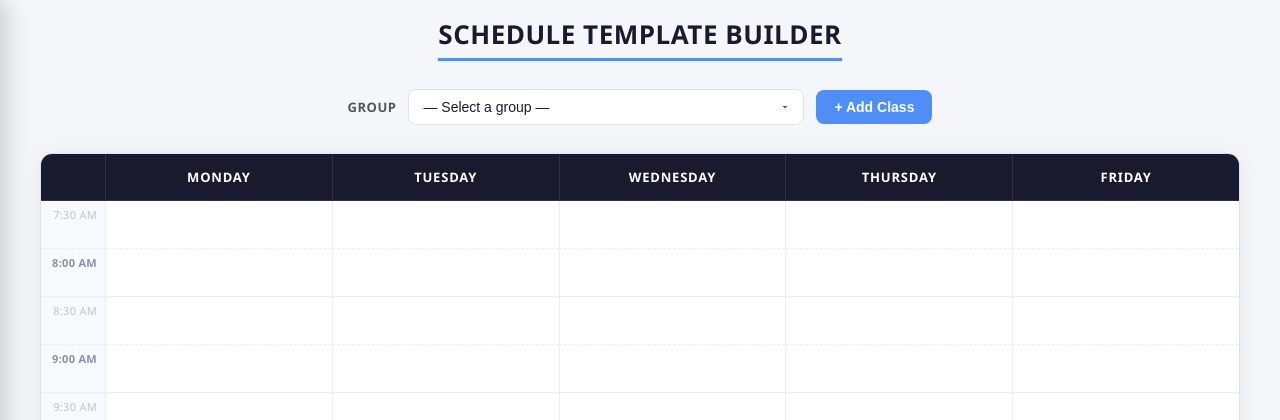
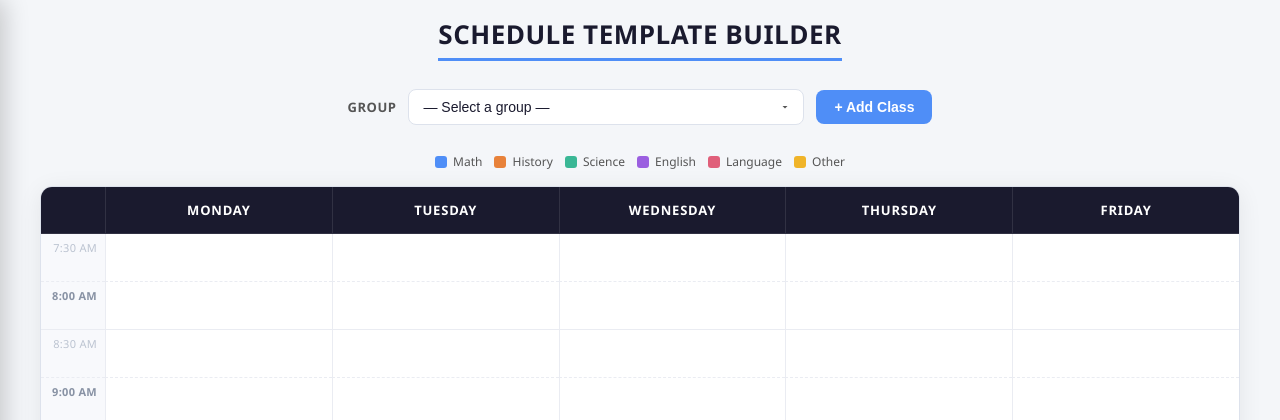
Before and after one commit to AnthM0/school-scheduler, a Django app: page /schedule-template/ in a window 1280 px wide. Shown: the part 56-476 px from the top of the page. Run offline with Django 5.2, Linux system fonts and the light colour scheme; data comes from the database, SQL or seed files in the repository; both versions use the stored data as it was after the commit.

Commit message:
Add subjects and color coding

```diff
--- a/myapp/models.py
+++ b/myapp/models.py
@@ -6,6 +6,15 @@ DAYS_OF_WEEK = [
     ('wednesday', 'Wednesday'),
     ('thursday', 'Thursday'),
     ('friday', 'Friday'),
+]
+
+SUBJECTS = [
+    ('math', 'Math'),
+    ('history', 'History'),
+    ('science', 'Science'),
+    ('english', 'English'),
+    ('language', 'Language'),
+    ('other', 'Other'),
 ]
 
 class Group(models.Model):
@@ -36,6 +45,7 @@ class Group(models.Model):
 
 class Class(models.Model):
     name = models.CharField(max_length=100)
+    subject = models.CharField(max_length=20, choices=SUBJECTS, default='other')
     start_time = models.TimeField()
     end_time = models.TimeField()
     minutes = models.PositiveIntegerField(editable=False, default=0)
--- a/myapp/templates/myapp/schedule_template.html
+++ b/myapp/templates/myapp/schedule_template.html
@@ -308,6 +308,20 @@
 
     .class-modal-close:hover { color: #333; }
 
+    .class-block.subject-math     { background: #4f8ef7; box-shadow: 0 2px 6px rgba(79,142,247,0.3); }
+    .class-block.subject-history  { background: #e8823a; box-shadow: 0 2px 6px rgba(232,130,58,0.3); }
+    .class-block.subject-science  { background: #3ab795; box-shadow: 0 2px 6px rgba(58,183,149,0.3); }
+    .class-block.subject-english  { background: #9b5fe0; box-shadow: 0 2px 6px rgba(155,95,224,0.3); }
+    .class-block.subject-language { background: #e05f7a; box-shadow: 0 2px 6px rgba(224,95,122,0.3); }
+    .class-block.subject-other    { background: #f0b429; box-shadow: 0 2px 6px rgba(240,180,41,0.3); }
+
+    .class-block.subject-math:hover     { background: #3a7be0; }
+    .class-block.subject-history:hover  { background: #d06e28; }
+    .class-block.subject-science:hover  { background: #2a9e7e; }
+    .class-block.subject-english:hover  { background: #8044cc; }
+    .class-block.subject-language:hover { background: #c44d68; }
+    .class-block.subject-other:hover    { background: #d49e1a; }
+
     .form-row {
         display: grid;
         grid-template-columns: 1fr 1fr;
@@ -372,6 +386,28 @@
         </select>
         <button class="add-class-btn">+ Add Class</button>
     </div>
+
+    <div style="display:flex; gap:12px; flex-wrap:wrap; justify-content:center; margin-bottom:16px;">
+        <div style="display:flex; align-items:center; gap:6px; font-size:12px; color:#555;">
+            <span style="width:12px; height:12px; border-radius:3px; background:#4f8ef7; display:inline-block;"></span>Math
+        </div>
+        <div style="display:flex; align-items:center; gap:6px; font-size:12px; color:#555;">
+            <span style="width:12px; height:12px; border-radius:3px; background:#e8823a; display:inline-block;"></span>History
+        </div>
+        <div style="display:flex; align-items:center; gap:6px; font-size:12px; color:#555;">
+            <span style="width:12px; height:12px; border-radius:3px; background:#3ab795; display:inline-block;"></span>Science
+        </div>
+        <div style="display:flex; align-items:center; gap:6px; font-size:12px; color:#555;">
+            <span style="width:12px; height:12px; border-radius:3px; background:#9b5fe0; display:inline-block;"></span>English
+        </div>
+        <div style="display:flex; align-items:center; gap:6px; font-size:12px; color:#555;">
+            <span style="width:12px; height:12px; border-radius:3px; background:#e05f7a; display:inline-block;"></span>Language
+        </div>
+        <div style="display:flex; align-items:center; gap:6px; font-size:12px; color:#555;">
+            <span style="width:12px; height:12px; border-radius:3px; background:#f0b429; display:inline-block;"></span>Other
+        </div>
+    </div>
+
     <div class="schedule-grid" id="scheduleGrid">
         <!-- Headers -->
         <div class="header-spacer"></div>
@@ -447,6 +483,18 @@
                 <input type="text" id="class_name" name="class_name" class="modal-input"
                     placeholder="e.g. Math, English..."
                     value="{{ class_form_data.class_name|default:'' }}" required />
+            </div>
+
+            <div class="form-group">
+                <label for="class_subject">Subject</label>
+                <select id="class_subject" name="subject" class="modal-input">
+                    <option value="other">Other</option>
+                    <option value="math">Math</option>
+                    <option value="history">History</option>
+                    <option value="science">Science</option>
+                    <option value="english">English</option>
+                    <option value="language">Language</option>
+                </select>
             </div>
 
             <div class="form-group">
@@ -585,6 +633,7 @@
             form.action = `/schedule-template/edit-class/${editData.id}/`;
             document.getElementById('form_edit_id').value = editData.id;
             document.getElementById('class_name').value = editData.name;
+            document.getElementById('class_subject').value = editData.subject || 'other';
             document.getElementById('class_group').value = editData.group_id;
             document.getElementById('form_group_id').value = editData.group_id;
             document.getElementById('class_day').value = editData.day;
@@ -603,6 +652,7 @@
             form.action = "{% url 'create_class' %}";
             document.getElementById('form_edit_id').value = '';
             document.getElementById('class_name').value = '';
+            document.getElementById('class_subject').value = 'other';
             document.getElementById('class_group').value = '{{ selected_group_id }}';
             document.getElementById('form_group_id').value = '{{ selected_group_id }}';
             document.getElementById('class_day').value = 'monday';
@@ -668,7 +718,7 @@
                 if (!firstCell) return;
 
                 const block = document.createElement('div');
-                block.className = 'class-block';
+                block.className = `class-block subject-${cls.subject || 'other'}`;
                 block.style.top = (firstCell.offsetTop + topOffset) + 'px';
                 block.style.height = height + 'px';
                 block.style.left = firstCell.offsetLeft + 2 + 'px';
--- a/myapp/views.py
+++ b/myapp/views.py
@@ -80,6 +80,7 @@ def get_classes_for_group(group):
                 classes_by_day[day].append({
                     'id': c.id,
                     'name': c.name,
+                    'subject': c.subject,
                     'start': c.start_time.strftime('%H:%M'),
                     'end': c.end_time.strftime('%H:%M'),
                     'group': g.name,
@@ -92,6 +93,7 @@ def get_classes_for_group(group):
 def create_class(request):
     if request.method == 'POST':
         name = request.POST.get('class_name', '').strip()
+        subject = request.POST.get('subject', 'other').strip() or 'other'
         day = request.POST.get('day', '')
         start_time_str = request.POST.get('start_time', '')
         end_time_str = request.POST.get('end_time', '')
@@ -135,7 +137,7 @@ def create_class(request):
             return redirect(f'/schedule-template/?group={group_id}')
 
         # Create the class and add it to the correct day on the group
-        new_class = Class(name=name, start_time=start_time, end_time=end_time)
+        new_class = Class(name=name, subject=subject, start_time=start_time, end_time=end_time)
         new_class.save()
         getattr(group, day).add(new_class)
 
@@ -154,6 +156,7 @@ def edit_class(request, class_id):
     if request.method == 'POST':
         name = request.POST.get('class_name', '').strip()
         day = request.POST.get('day', '')
+        subject = request.POST.get('subject', 'other').strip() or 'other'
         start_time_str = request.POST.get('start_time', '')
         end_time_str = request.POST.get('end_time', '')
 
@@ -202,6 +205,7 @@ def edit_class(request, class_id):
 
         # Update the class fields
         existing_class.name = name
+        existing_class.subject = subject
         existing_class.start_time = start_time
         existing_class.end_time = end_time
         existing_class.save()
```
Also changed, not shown: db.sqlite3, myapp/migrations/0003_class_subject.py (added).
